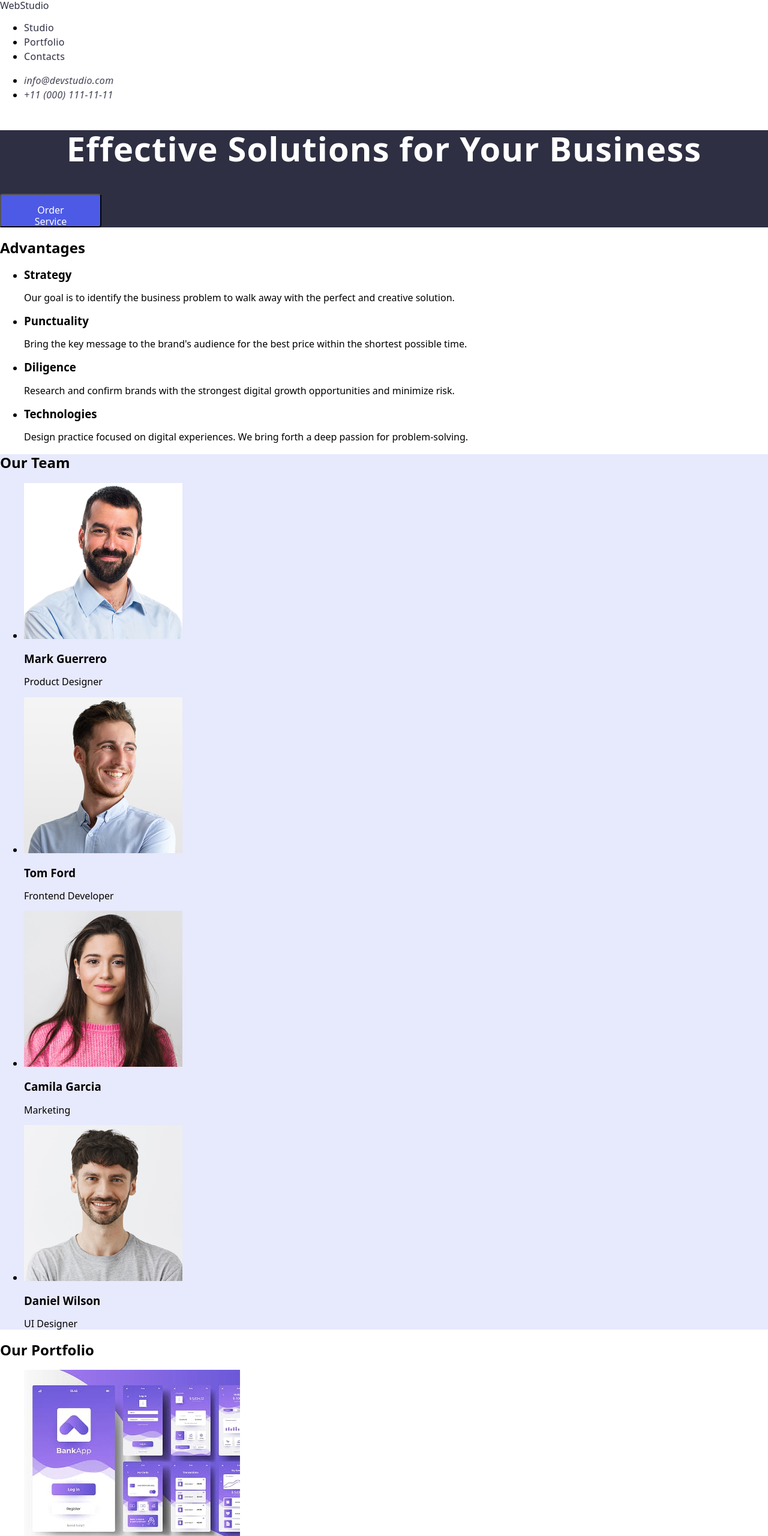
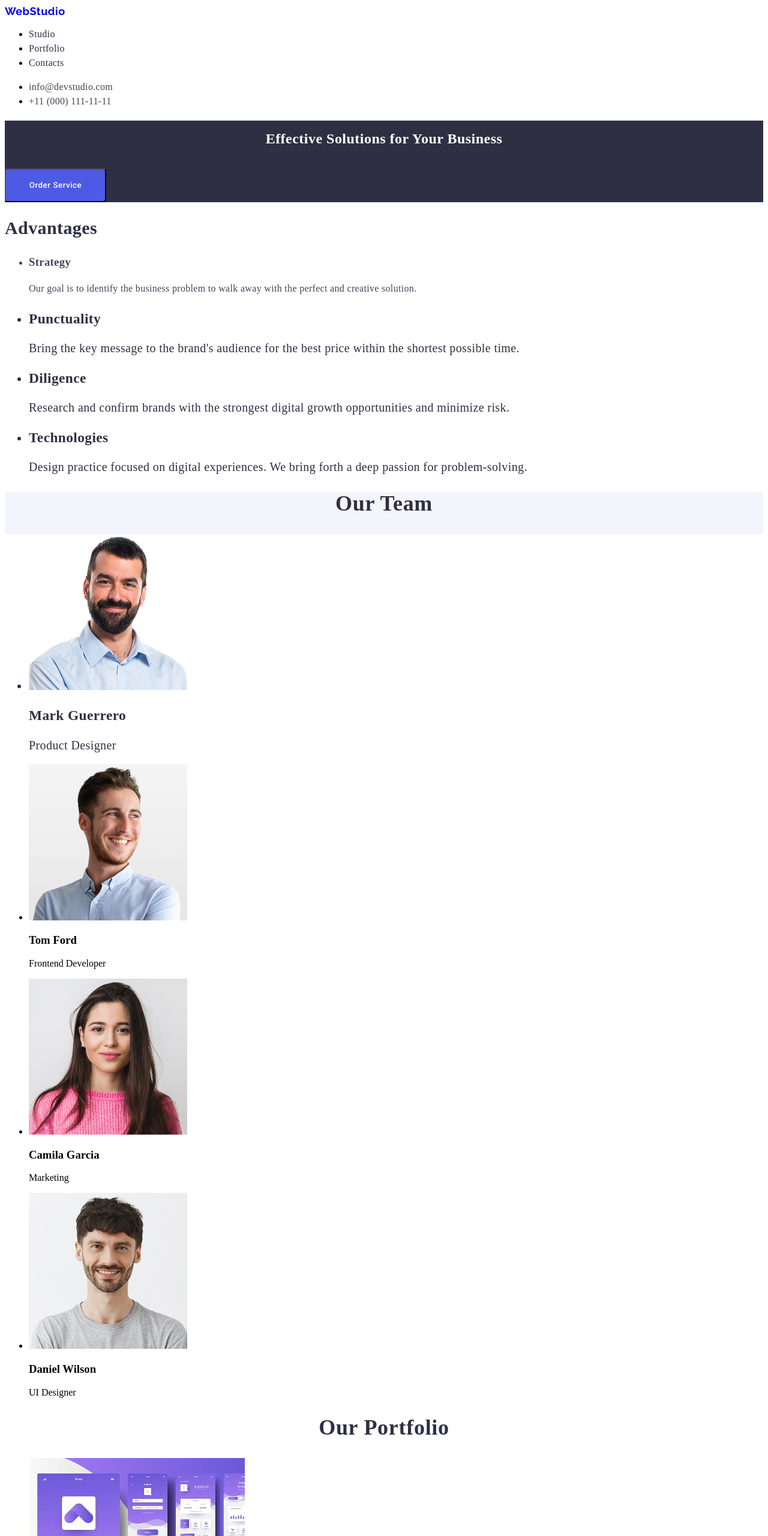
Before and after one commit to ken4ik77/goit-markup-hw-02, a plain HTML site: page index.html in a window 1280 px wide. Shown: the top 2560 px of the page at 60% size. Drawn offline with nearby package versions, Linux system fonts and the light colour scheme.

Commit message:
commit replace

```diff
--- a/css/styles.css
+++ b/css/styles.css
@@ -1,6 +1,7 @@
 .body {
     font-family: "Roboto", sans-serif ;
-    background-color: white;
+    color: #434455;
+    background-color: #FFFFFF
 }
 .body h2 {
     font-weight: 700;
@@ -31,7 +32,13 @@
 
 /* heder and navigation */
 .navigation .logo {
-    color: #2E2F42;
+    font-family: "Raleway", sans-serif;
+    font-weight: 700;
+    font-size: 18px;
+    line-height: 1.17;
+    letter-spacing: 0.03em;
+    text-transform: uppercase
+    color: #4d5ae5;
     text-decoration: none;
 
 }
@@ -49,6 +56,9 @@
 .link:hover {
     color: #404BBF;
 }
+.link:focus{
+    color: ##404bbf;
+}
 
 . .navigation .accent {
     color: #4D5AE5;
@@ -61,9 +71,13 @@
     letter-spacing: 0.02em;
     color: #434455;
     text-decoration: none;
+    font-style: normal
 }
 .contacts:hover {
     color: #404BBF;
+}
+.contacts:focus {
+    color: #404bbf;
 }
 /* main section */
 .main-section {
@@ -71,14 +85,18 @@
 }
 .main-section h1 {
     font-weight: 700;
+    line-height: 1.07
     font-size: 56px;
     line-height: 60px;
-    line-height: 1.07143;
     letter-spacing: 0.02em;
     text-align: center;
     color: #FFFFFF;
 }
 .button {
+    font-family: "Roboto", sans-serif;
+    font-weight: 500;
+    line-height: 1.5;
+    letter-spacing: 0.04em;
     border-radius: 4px;
     padding: 16px 32px;
     width: 169px;
@@ -87,16 +105,74 @@
     color: #FFFFFF;
 
 }
+.button:hover {
+    background-color: #404BBF;
+}
+.button:focus {
+    background-color: #404BBF;
+}
+/* advsntages */
+.advant {
+    font-weight: 500;
+    font-size: 20px;
+    line-height: 1.2;
+    letter-spacing: 0.02em;
+    color: #2e2f42;
+}
+.advant .strategy {
+    font-size: 16px;
+    line-height: 1.5;
+    letter-spacing: 0.02em;
+    color: #434455;
+}
 .ourteam {
-    background-color: #E7E9FC;
+    background-color: #F4F4FD
 }
 
+.ourteam-h {
+    font-size: 36px;
+    line-height: 1.11;
+    text-align: center;
+    letter-spacing: 0.02em;
+    text-transform: capitalize;
+    color: #2e2f42;
+}
+.ourteam-list {
+    background-color: #FFFFFF;
+}
+.ourteam-list-test {
+    font-weight: 500;
+    font-size: 20px;
+    line-height: 1.2;
+    letter-spacing: 0.02em;
+    color: #2e2f42;
+}
+.portfolio-head {
+    font-size: 36px;
+    line-height: 1.11;
+    text-align: center;
+    letter-spacing: 0.02em;
+    text-transform: capitalize;
+    color: #2e2f42;
+}
+.portfolio-head-h {
+    font-size: 16px;
+    line-height: 1.5;
+    letter-spacing: 0.02em;
+    color: x#434455;
+}
+
+
+
+
 .footer {
-    background-color: #2E2F42;
-    color: #FFFFFF;
+    font-family: "Raleway", sans-serif;
+    line-height: 1.5;
+    color: #F4F4FD;
+    letter-spacing: 0.02em;
 }
 .footer .accent {
-    color: #4D5AE5;
+    color: #f4f4fd
 }
 .footer .logo {
     color: #F4F4FD;
--- a/index.html
+++ b/index.html
@@ -5,10 +5,12 @@
     <meta name="viewport" content="width=device-width, initial-scale=1.0" />
     <title>WebStudio</title>
     <link rel="stylesheet" href="./css/styles.css">
-    <link rel="stylesheet" href="https://cdnjs.cloudflare.com/ajax/libs/modern-normalize/3.0.1/modern-normalize.min.css">
-    <link rel="stylesheet" href="https://cdnjs.cloudflare.com/ajax/libs/modern-normalize/3.0.1/modern-normalize.css">
-  </head>
-  <body>
+    <link rel="preconnect" href="https://fonts.googleapis.com">
+    <link rel="preconnect" href="https://fonts.gstatic.com" crossorigin>
+    <link href="https://fonts.googleapis.com/css2?family=Montserrat:ital,wght@0,100..900;1,100..900&family=Roboto:ital,wght@0,100..900;1,100..900&display=swap" rel="stylesheet">
+  <body><link rel="preconnect" href="https://fonts.googleapis.com">
+<link rel="preconnect" href="https://fonts.gstatic.com" crossorigin>
+<link href="https://fonts.googleapis.com/css2?family=Montserrat:ital,wght@0,100..900;1,100..900&family=Raleway:ital,wght@0,100..900;1,100..900&family=Roboto:ital,wght@0,100..900;1,100..900&display=swap" rel="stylesheet">
     <header>
       <nav class="navigation">
         <a href="./index.html" class="logo"><span class="accent">Web</span>Studio</a>
@@ -18,7 +20,7 @@
           <li><a href="" class="link">Contacts</a></li>
         </ul>
       </nav>
-      <address>
+      <address class="address">
         <ul>
         <li><a href="mailto:info@devstudio.com" class="contacts">info@devstudio.com</a></li>
         <li><a href="tel:+110001111111" class="contacts">+11 (000) 111-11-11</a></li>
@@ -35,7 +37,7 @@
     <section class="advant">
       <h2>Advantages</h2>
       <ul>
-        <li>
+        <li class="strategy">
           <h3>Strategy</h3>
           <p>
             Our goal is to identify the business problem to walk away with the
@@ -67,9 +69,9 @@
     </section>
     <!-- OurTeam-->
       <section class="ourteam">
-        <h2>Our Team</h2>
+        <h2 class="ourteam-h">Our Team</h2>
         <ul class="ourteam-list">
-          <li>
+          <li class="ourteam-list-test">
             <img
             src="./images/img-3.jpg"
             alt="Mark Guerrero"
@@ -107,25 +109,25 @@
       </section>
       <!-- OurPortfolio -->
       <section class="ourportfolio">
-        <h2>Our Portfolio</h2>
+        <h2 class="portfolio-head">Our Portfolio</h2>
         <ul>
           <li>
-            <img src="./images/BankingApp.jpg" alt="BankingApp">
-            <h3>Banking App</h3>
+            <img src="./images/BankingApp.jpg" alt="BankingApp" width="360">
+            <h3 class="portfolio-head-h">Banking App</h3>
             <p>App</p>
           </li>
           <li>
-            <img src="./images/Cachless.jpg" alt="Cashless Payment">
+            <img src="./images/Cachless.jpg" alt="Cashless Payment" width="360">
             <h3>Cashless Payment</h3>
             <p>Marketing</p>
           </li>
           <li>
-            <img src="./images/Meditaton.jpg" alt="Meditation App">
+            <img src="./images/Meditaton.jpg" alt="Meditation App" width="360">
             <h3>Meditation App</h3>
             <p>App</p>
           </li>
           <li>
-            <img src="./images/taxi.jpg" alt="Taxi Service">
+            <img src="./images/taxi.jpg" alt="Taxi Service" width="360">
             <h3>Taxi Service</h3>
             <p>Marketing</p>
           </li>
@@ -146,7 +148,7 @@
       </section>
     </main>
       <footer class="footer">
-      <a href="./index.html" class="logo"><span class="accent">Web</span>Studio</a>
+      <a href="./index.html" class="logo">Web<span class="accent">Studio</span></a>
       <p> Increase the flow of customers and sales for your business with digital marketing & growth solutions.</p>
       </footer>
   </body>
```
